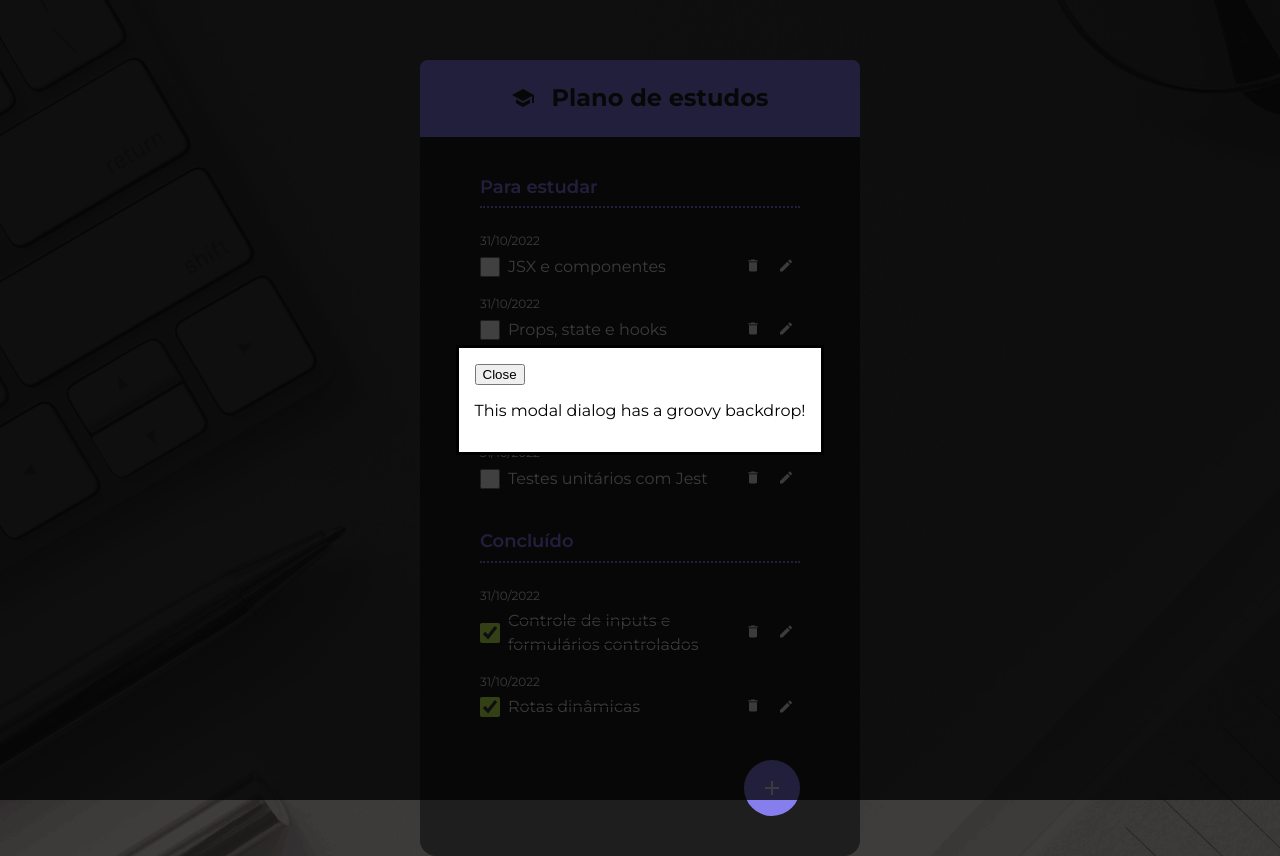
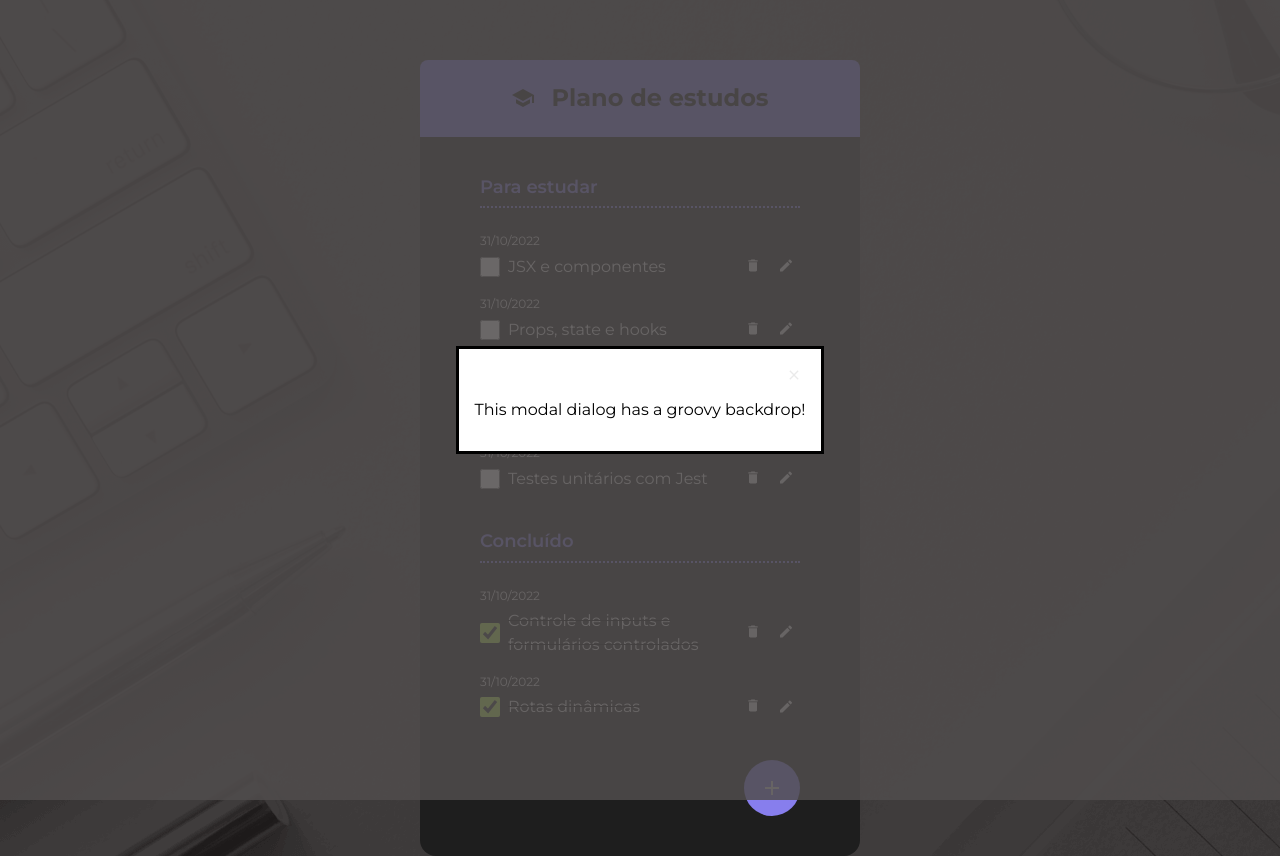
Before and after one commit to MeloMatheus89/react-todo-list-checklist, a React (Vite) app: page / in a window 1280 px wide. Both pictures are taken after a click on the button 772 px from the left and 787 px from the top of the page. Built offline with nearby package versions, Linux system fonts and the light colour scheme.

Commit message:
Estilizado o modal seguindo o figma

```diff
--- a/src/App.jsx
+++ b/src/App.jsx
@@ -82,7 +82,9 @@ function App() {
             })}
           </ToDoList>
           <Footer>
-            <Dialog isOpen={showDialog} onClose={toggleShowDialog}></Dialog>
+            <Dialog isOpen={showDialog} onClose={toggleShowDialog} className="dialog">
+              <p>This modal dialog has a groovy backdrop!</p>
+            </Dialog>
             <FabButton onClick={toggleShowDialog}>
               <IconPlus />
             </FabButton>
--- a/src/components/Dialog/dialog.style.css
+++ b/src/components/Dialog/dialog.style.css
@@ -1,4 +1,21 @@
 ::backdrop {
-  background-color: #000;
-  opacity: 0.75;
+  background-color: #504d4d;
+  opacity: 0.85;
 }
+
+.dialog {
+  background-color: #1e1e1e;
+  border: none;
+  border-radius: 16px;
+  padding: 16px;
+}
+
+.btn-close-wrapper {
+  text-align: right;
+}
+
+.btn-close {
+  background-color: transparent;
+  border: none;
+  cursor: pointer;
+}
--- a/src/components/Dialog/index.jsx
+++ b/src/components/Dialog/index.jsx
@@ -1,7 +1,8 @@
 import { useEffect, useRef } from "react";
 import "./dialog.style.css";
+import { IconClose } from "../icons";
 
-export function Dialog({ isOpen, onClose }) {
+export function Dialog({ isOpen, onClose, children }) {
   //Não devemos fazer esse tipo de buscas no DOM desse jeito
   //const dialog = document.querySelector("dialog");
 
@@ -28,10 +29,12 @@ export function Dialog({ isOpen, onClose }) {
   return (
     <>
       <dialog ref={dialogRef}>
-        <button autoFocus onClick={onClose}>
-          Close
-        </button>
-        <p>This modal dialog has a groovy backdrop!</p>
+        <div className="btn-close-wrapper">
+          <button autoFocus onClick={onClose} className="btn-close">
+            <IconClose />
+          </button>
+        </div>
+        {children}
       </dialog>
     </>
   );
```
